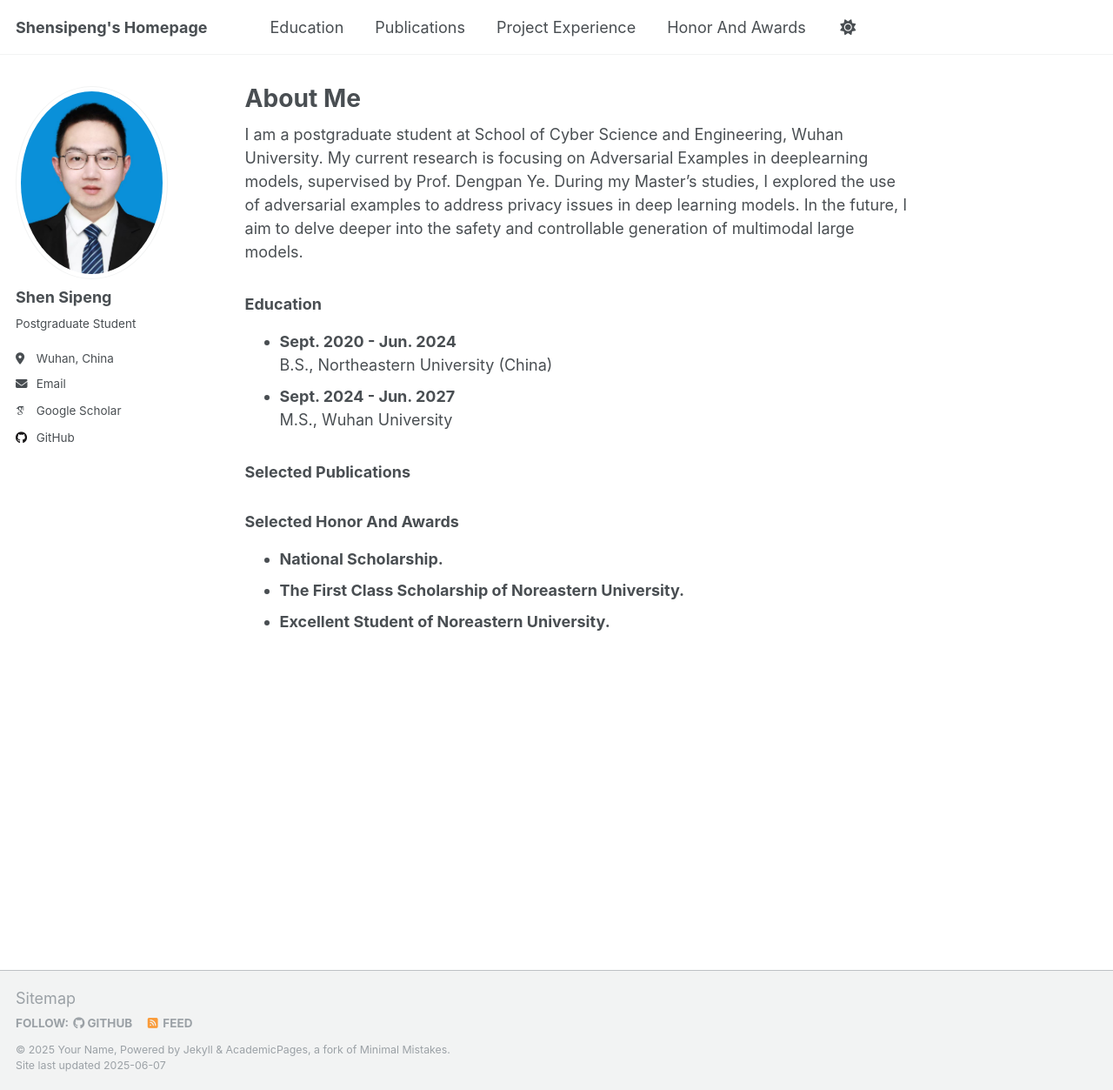
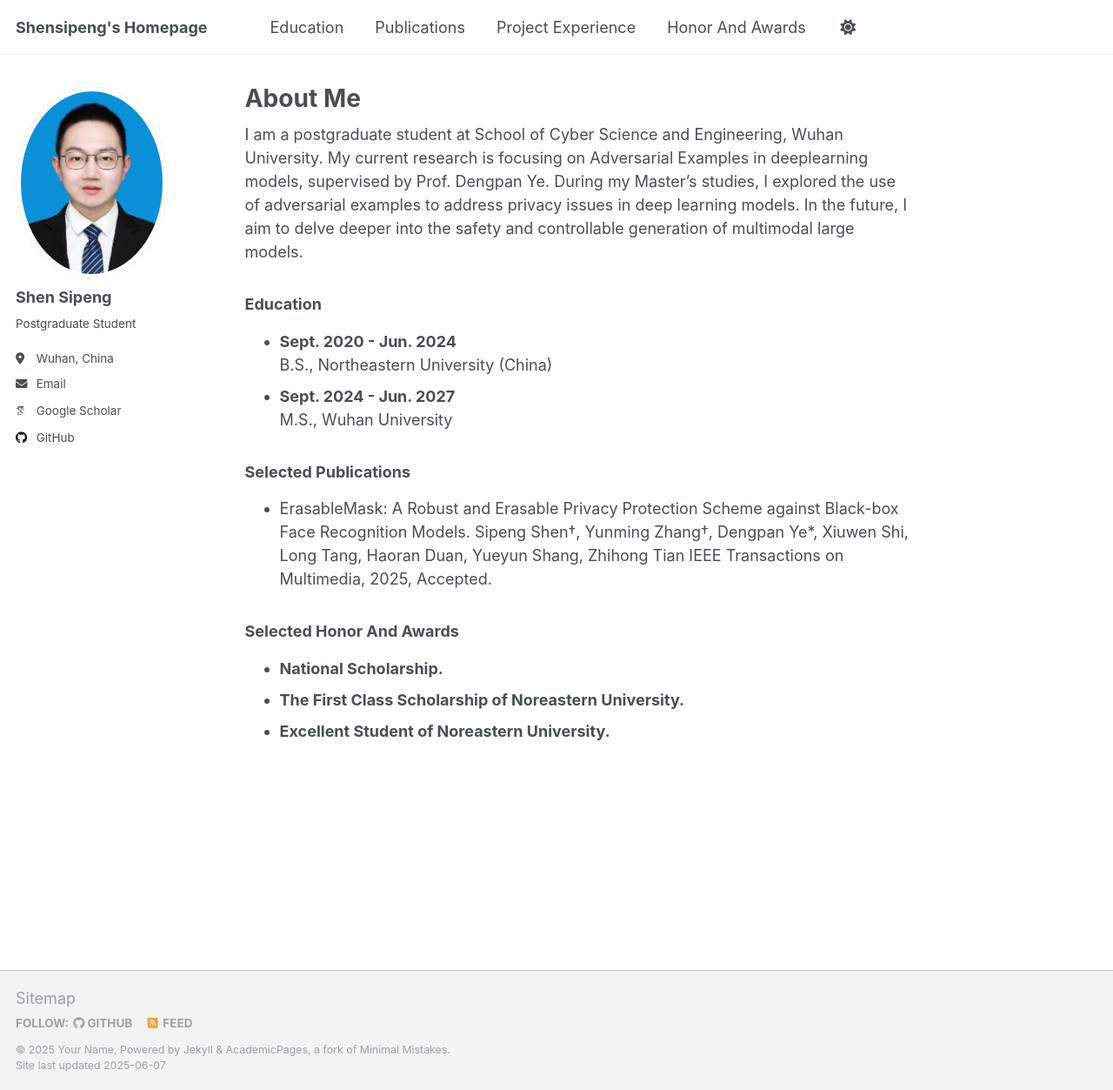
Before and after one commit to SipengShen01/shensipeng, a Jekyll site: the page built from _pages/about.md, in a window 1280 px wide and 1253 px high. Shown: the whole window at 87% size. Built offline with Jekyll 4.4.1, drawn with Linux system fonts in a browser that asks for light colours; some web fonts are replaced.

Commit message:
Update about.md

```diff
--- a/_pages/about.md
+++ b/_pages/about.md
@@ -15,7 +15,9 @@ I am a postgraduate student at School of Cyber Science and Engineering, Wuhan Un
   M.S., Wuhan University
 
 ### Selected Publications
-
+- ErasableMask: A Robust and Erasable Privacy Protection Scheme against Black-box Face Recognition Models.
+  Sipeng Shen†, Yunming Zhang†, Dengpan Ye*, Xiuwen Shi, Long Tang, Haoran Duan, Yueyun Shang, Zhihong Tian
+  IEEE Transactions on Multimedia, 2025, Accepted.
 
 ### Selected Honor And Awards
 - **National Scholarship.**
```
